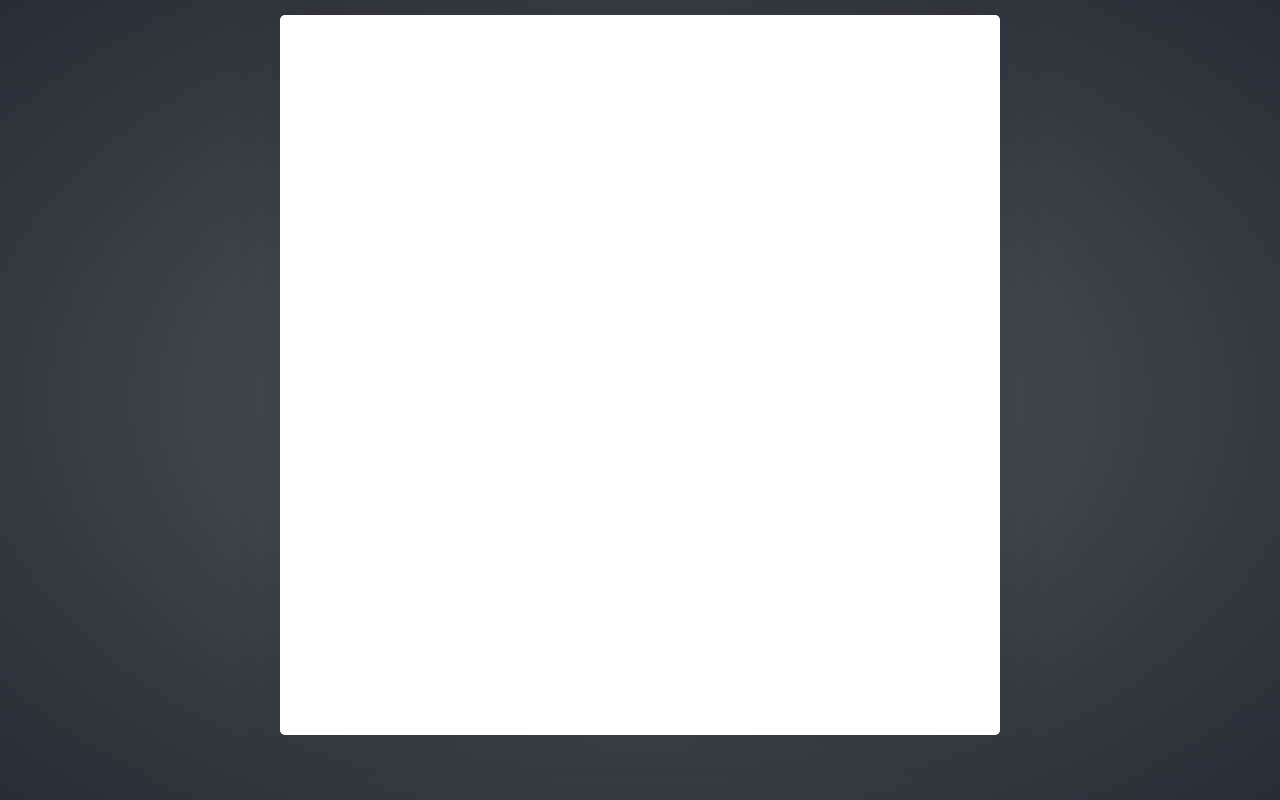
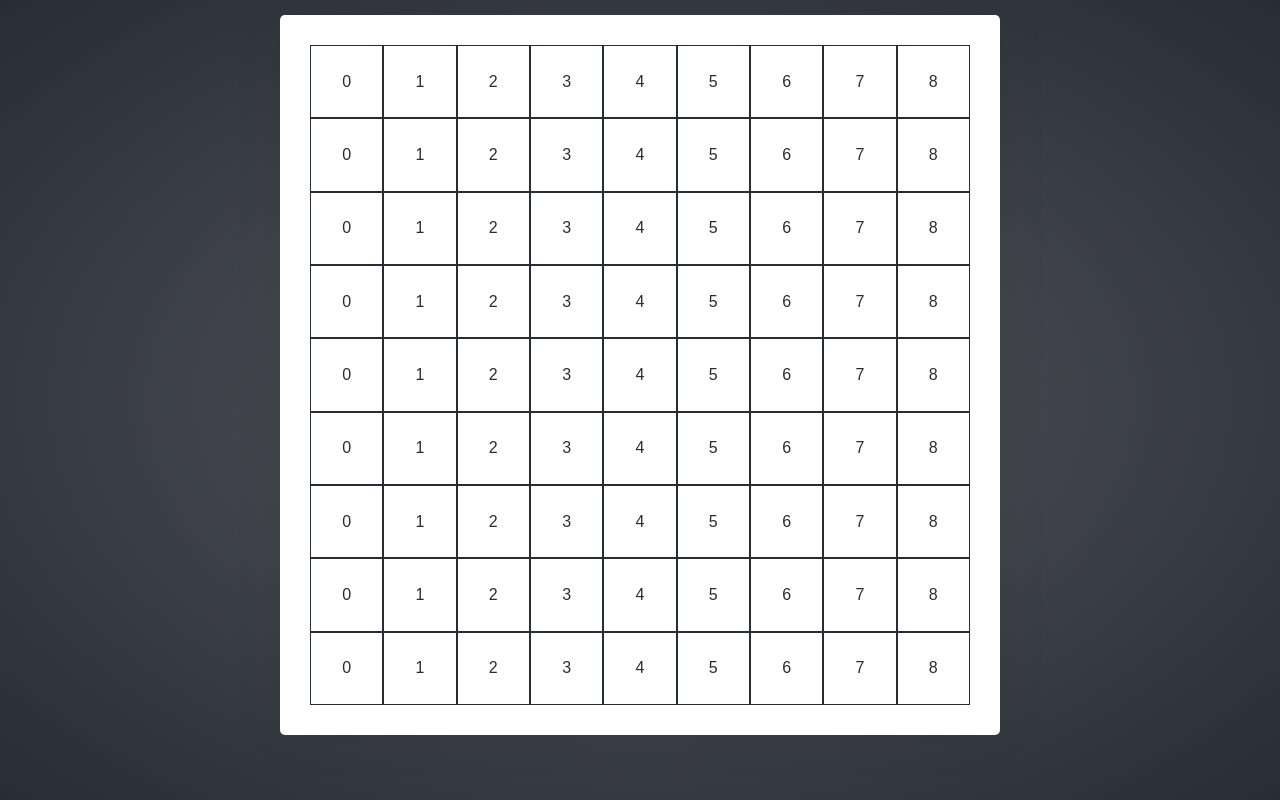
Before and after one commit to daanvanhasselt/sudoku, a React (Create React App) app: page / in a window 1280 px wide. Built offline with nearby package versions, Linux system fonts and the light colour scheme.

Commit message:
added grid setup with rows and cells

```diff
--- /dev/null
+++ b/src/components/grid/cell/index.tsx
@@ -0,0 +1,11 @@
+import styled, { css } from 'styled-components'
+
+export const Cell = styled.div`
+  ${({ theme }) => css`
+    border: 1px solid ${theme.colors.black};
+    flex: 1 0 auto;
+    display: flex;
+    align-items: center;
+    justify-content: center;
+  `}
+`
--- /dev/null
+++ b/src/components/grid/container/index.tsx
@@ -0,0 +1,8 @@
+import styled from 'styled-components'
+
+export const Container = styled.div`
+  display: flex;
+  flex-direction: column;
+  align-items: center;
+  flex: 1;
+`
--- /dev/null
+++ b/src/components/grid/index.tsx
@@ -0,0 +1,22 @@
+import React, { FC } from 'react'
+import { Row } from './row'
+import { Cell } from './cell'
+import { Container } from './container'
+
+export const Grid: FC = () => {
+  return (
+    <Container data-tag="grid-container">
+      {React.Children.toArray(
+        [...Array(9)].map((_, index) => (
+          <Row data-tag="grid-row">
+            {React.Children.toArray(
+              [...Array(9)].map((_, index) => (
+                <Cell data-tag="grid-cell">{index}</Cell>
+              ))
+            )}
+          </Row>
+        ))
+      )}
+    </Container>
+  )
+}
--- /dev/null
+++ b/src/components/grid/row/index.tsx
@@ -0,0 +1,9 @@
+import styled from 'styled-components'
+
+export const Row = styled.div`
+  display: flex;
+  flex-direction: row;
+  flex-wrap: wrap;
+  width: 100%;
+  flex: 1;
+`
--- a/src/components/index.ts
+++ b/src/components/index.ts
@@ -1 +1,2 @@
 export * from './styles'
+export * from './grid'
--- a/src/index.tsx
+++ b/src/index.tsx
@@ -4,7 +4,7 @@ import { register } from './core/service-worker/serviceWorkerRegistration'
 import { GlobalStyles } from './styles'
 import { ThemeProvider } from 'styled-components'
 import { theme } from './styles'
-import { Wrapper, Content, Title, Card } from './components'
+import { Wrapper, Content, Title, Card, Grid } from './components'
 
 const root = ReactDOM.createRoot(document.getElementById('root') as HTMLElement)
 root.render(
@@ -14,7 +14,9 @@ root.render(
       <Wrapper data-tag="wrapper">
         {/* <Title data-tag="title">hello world</Title> */}
         <Content data-tag="content">
-          <Card></Card>
+          <Card>
+            <Grid />
+          </Card>
         </Content>
       </Wrapper>
     </ThemeProvider>
```
